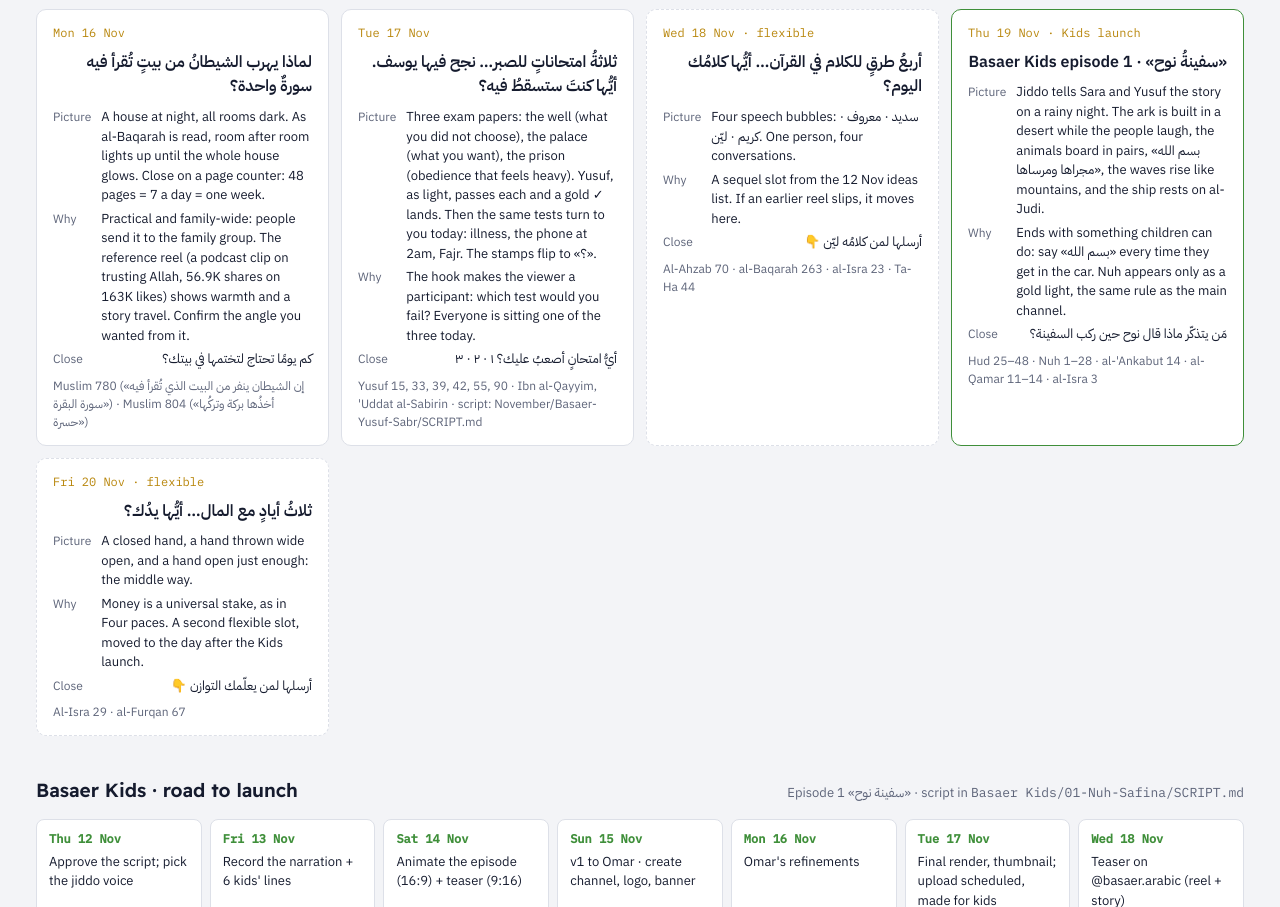
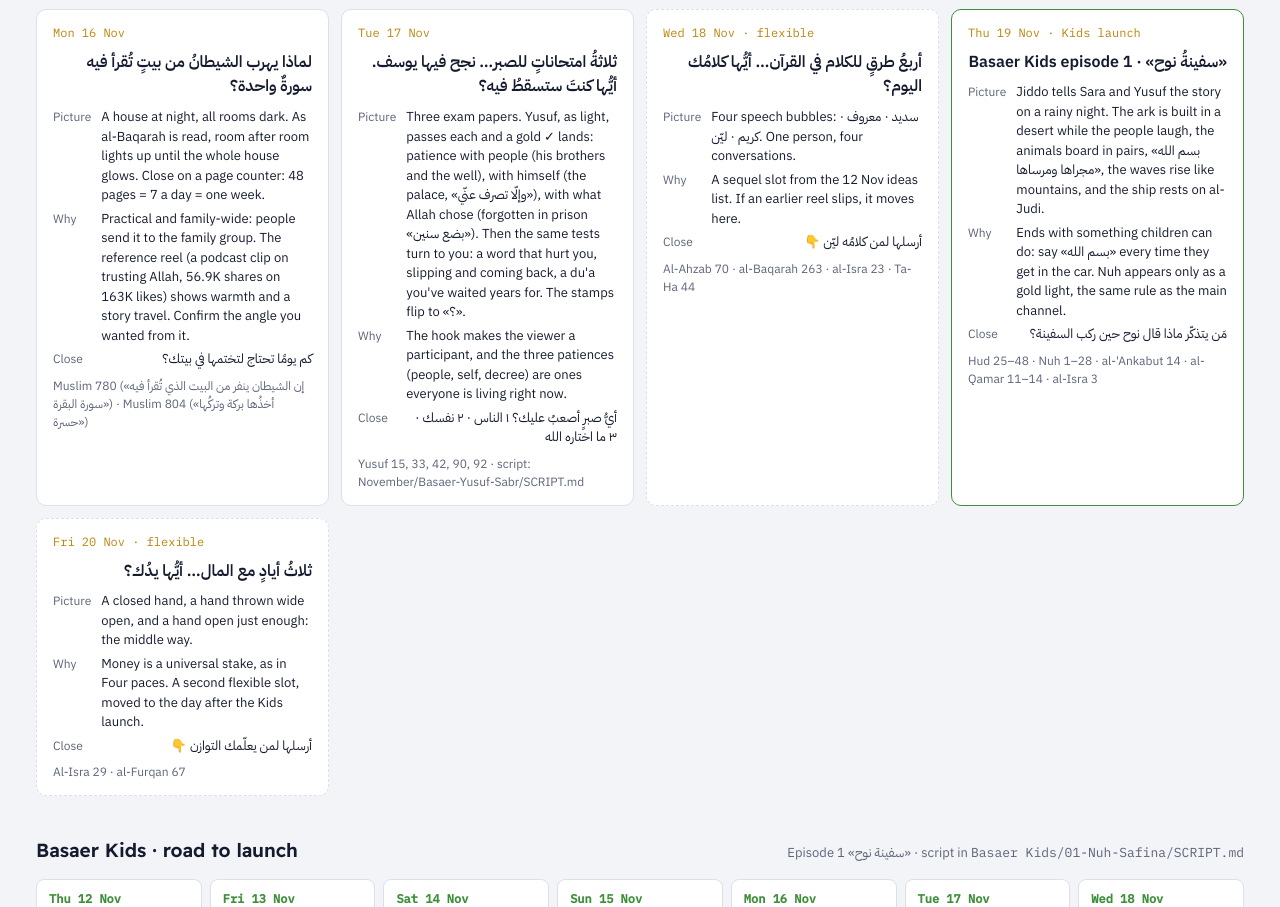
Before and after one commit to Himodabeast/basaer-calendar, a plain HTML site: page index.html in a window 1280 px wide. Shown: the part 1605-2512 px from the top of the page. Drawn offline with Linux system fonts and the light colour scheme.

Commit message:
17 Nov: Yusuf v3 three patiences
Co-Authored-By: Claude Opus 5.5 <noreply@anthropic.com>

```diff
--- a/index.html
+++ b/index.html
@@ -330,9 +330,9 @@ const B=[
   why:"Practical and family-wide: people send it to the family group. The reference reel (a podcast clip on trusting Allah, 56.9K shares on 163K likes) shows warmth and a story travel. Confirm the angle you wanted from it.",
   end:"كم يومًا تحتاج لتختمها في بيتك؟",src:"Muslim 780 («إن الشيطان ينفر من البيت الذي تُقرأ فيه سورة البقرة») · Muslim 804 («أخذُها بركة وتركُها حسرة»)"},
  {d:"Tue 17 Nov",hk:"ثلاثةُ امتحاناتٍ للصبر… نجح فيها يوسف. أيُّها كنتَ ستسقطُ فيه؟",
-  pic:"Three exam papers: the well (what you did not choose), the palace (what you want), the prison (obedience that feels heavy). Yusuf, as light, passes each and a gold ✓ lands. Then the same tests turn to you today: illness, the phone at 2am, Fajr. The stamps flip to «؟».",
-  why:"The hook makes the viewer a participant: which test would you fail? Everyone is sitting one of the three today.",
-  end:"أيُّ امتحانٍ أصعبُ عليك؟ ١ · ٢ · ٣",src:"Yusuf 15, 33, 39, 42, 55, 90 · Ibn al-Qayyim, 'Uddat al-Sabirin · script: November/Basaer-Yusuf-Sabr/SCRIPT.md"},
+  pic:"Three exam papers. Yusuf, as light, passes each and a gold ✓ lands: patience with people (his brothers and the well), with himself (the palace, «وإلّا تصرف عنّي»), with what Allah chose (forgotten in prison «بضع سنين»). Then the same tests turn to you: a word that hurt you, slipping and coming back, a du'a you've waited years for. The stamps flip to «؟».",
+  why:"The hook makes the viewer a participant, and the three patiences (people, self, decree) are ones everyone is living right now.",
+  end:"أيُّ صبرٍ أصعبُ عليك؟ ١ الناس · ٢ نفسك · ٣ ما اختاره الله",src:"Yusuf 15, 33, 42, 90, 92 · script: November/Basaer-Yusuf-Sabr/SCRIPT.md"},
  {d:"Wed 18 Nov",flex:true,hk:"أربعُ طرقٍ للكلام في القرآن… أيُّها كلامُك اليوم؟",
   pic:"Four speech bubbles: سديد · معروف · كريم · ليّن. One person, four conversations.",
   why:"A sequel slot from the 12 Nov ideas list. If an earlier reel slips, it moves here.",
```
